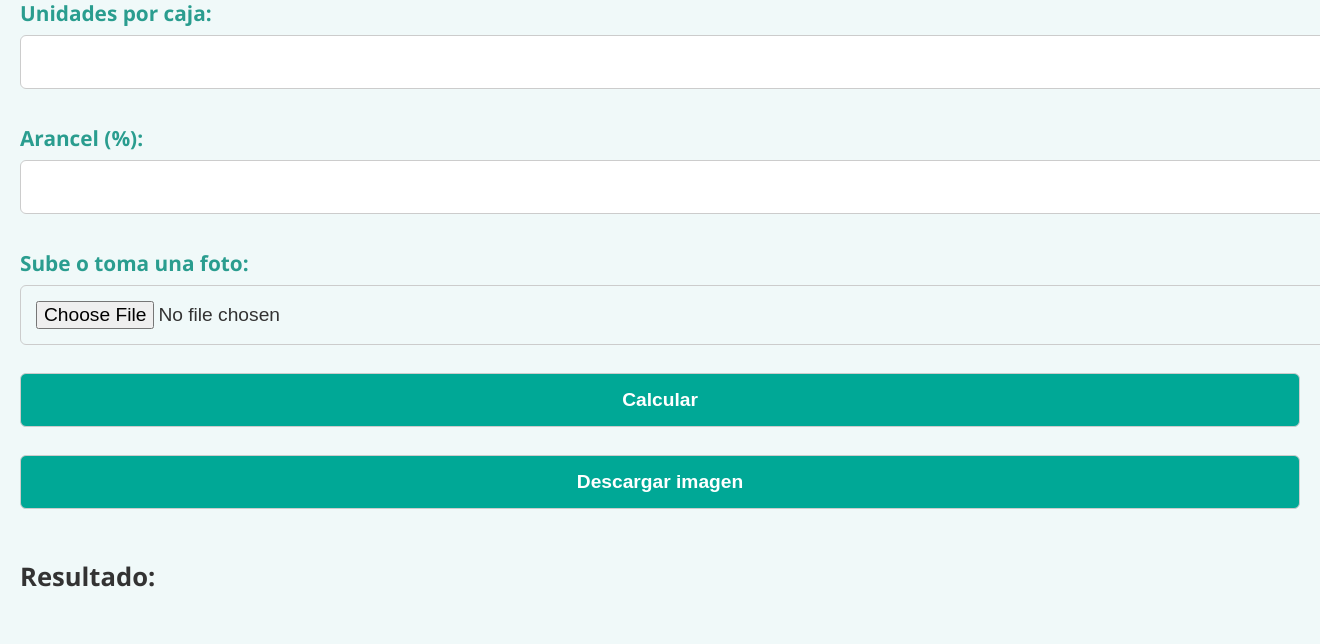
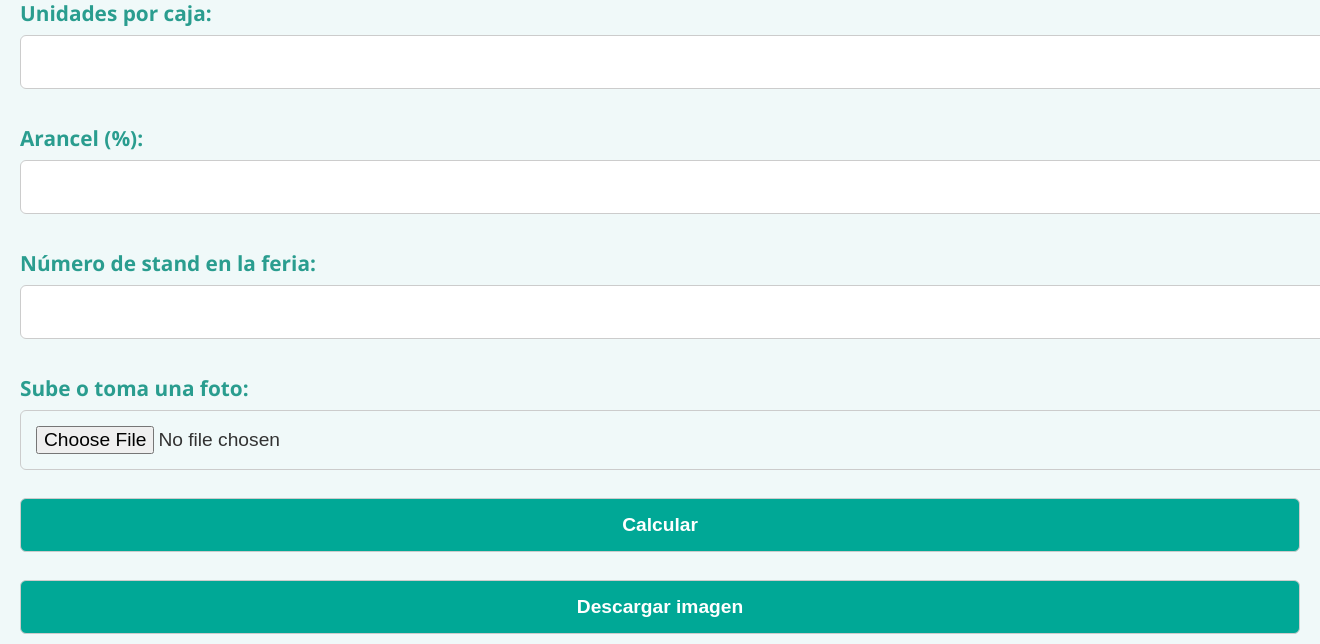
Before and after one commit to cmurillo088/Cotizador-CFR, a Flask app: page / in a window 1320 px wide; the page is wider, and only the part inside the window is pictured. Shown: the part 785-1429 px from the top of that part. Before the commit the page ends 1372 px from the top of that part, so only its background shows below. Run offline with Flask 3, Linux system fonts and the light colour scheme.

Commit message:
Update index.html

```diff
--- a/templates/index.html
+++ b/templates/index.html
@@ -86,6 +86,9 @@
     <label>Arancel (%):</label>
     <input type="number" step="0.0001" name="arancel">
 
+    <label>Número de stand en la feria:</label>
+    <input type="text" name="stand">
+
     <label>Sube o toma una foto:</label>
     <input type="file" accept="image/*" id="foto" capture="environment">
 
@@ -129,6 +132,7 @@
     document.getElementById('cotizador-form').addEventListener('submit', function(e) {
       e.preventDefault();
       const form = e.target;
+      const stand = form.stand.value || '';
       fetch('/calcular', {
         method: 'POST',
         headers: { 'Content-Type': 'application/json' },
@@ -149,7 +153,7 @@
         contenedor.innerHTML = '';
 
         if (Array.isArray(data)) {
-          let resumen = [];
+          let resumen = [`Stand: ${stand}`];
           data.forEach(item => {
             const key = Object.keys(item)[0];
             let value = item[key];
@@ -166,11 +170,11 @@
           if (imagenCargada) {
             ctx.drawImage(imagenCargada, 0, 0);
             ctx.fillStyle = "rgba(0,0,0,0.6)";
-            ctx.fillRect(0, canvas.height - 120, canvas.width, 120);
+            ctx.fillRect(0, 0, canvas.width, resumen.length * 60);
             ctx.fillStyle = "#ffffff";
-            ctx.font = "26px Arial";
+            ctx.font = "bold 38px Arial";
             resumen.forEach((line, i) => {
-              ctx.fillText(line, 20, canvas.height - 90 + (i * 30));
+              ctx.fillText(line, 20, 50 + (i * 55));
             });
           }
         } else {
```
